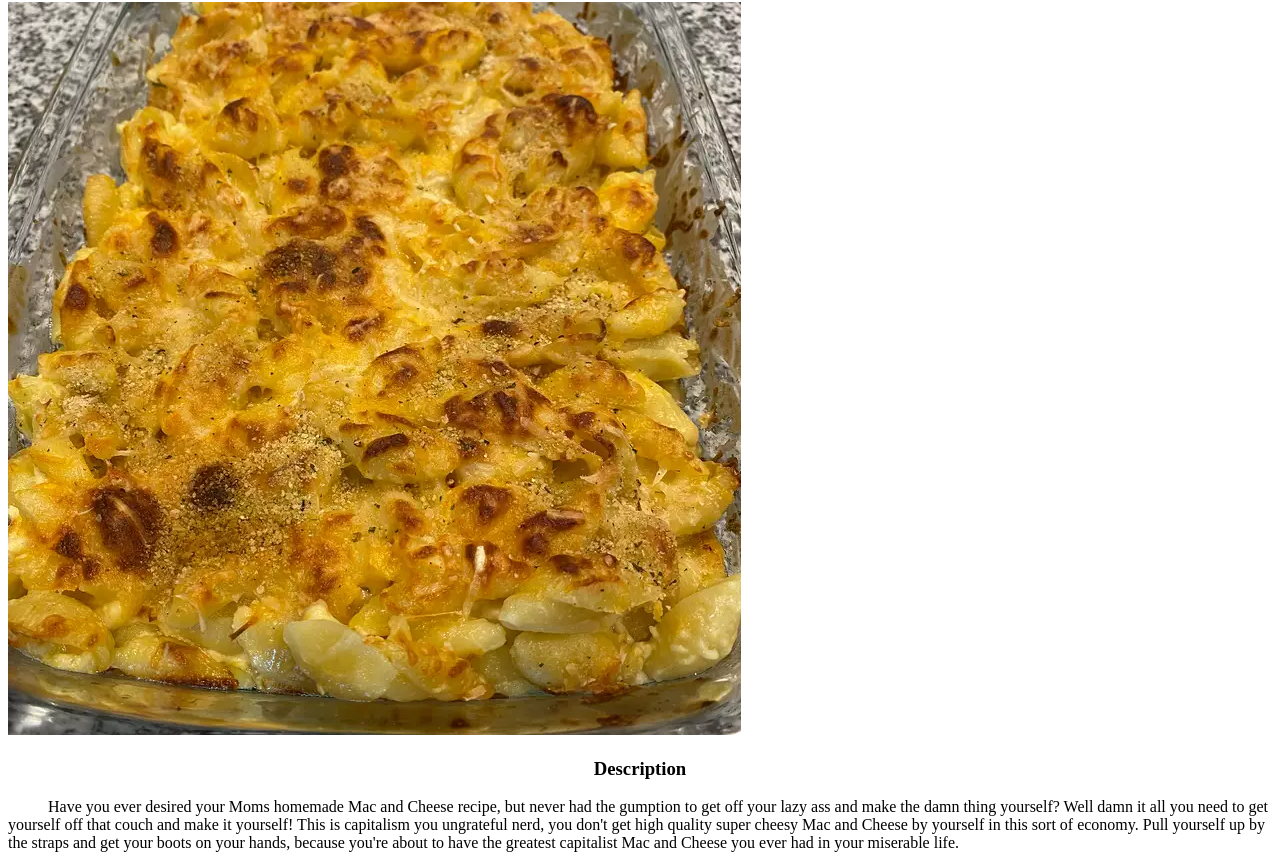
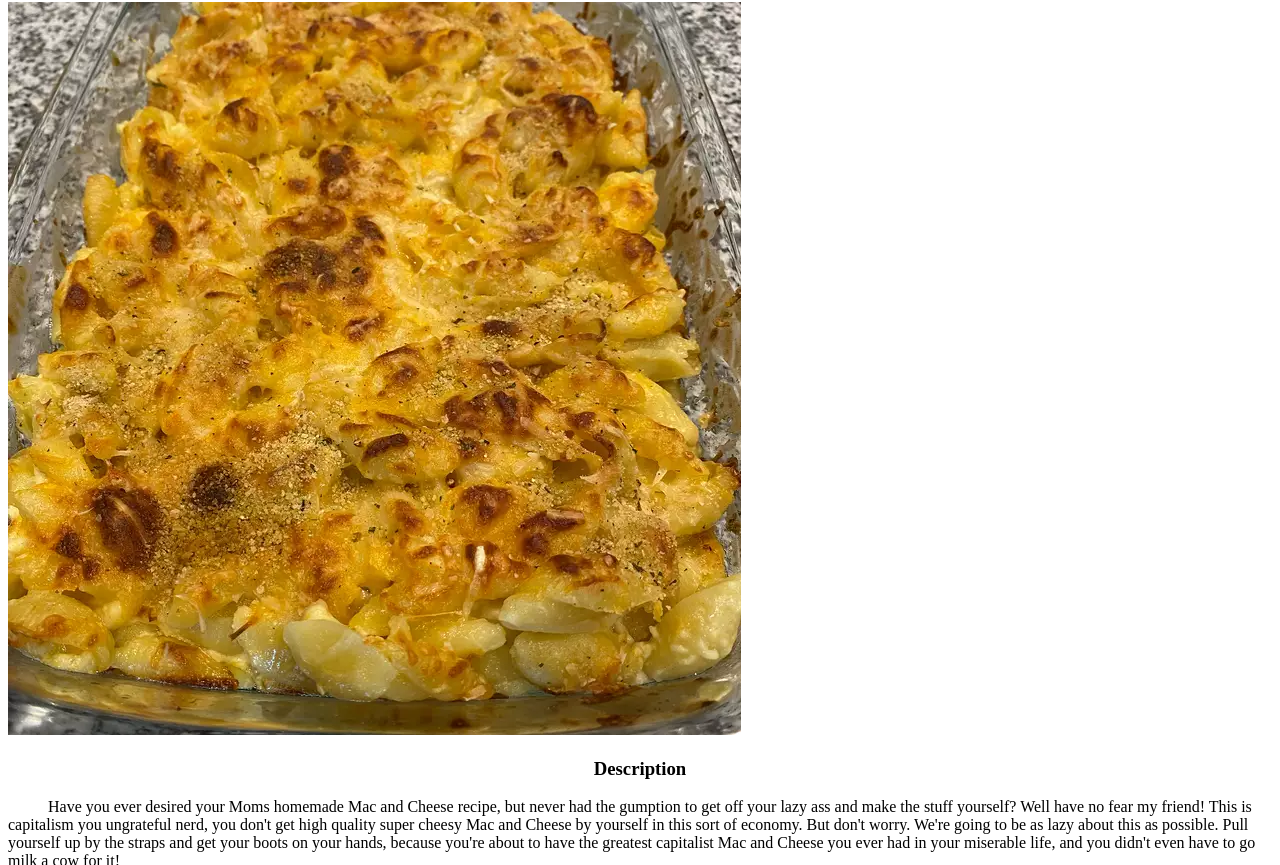
Before and after one commit to Jigidy/odin-recipes, a plain HTML site: page recipes/hmMacandCheese.html in a window 1280 px wide. Shown: the part 78-943 px from the top of the page. Drawn offline with Linux system fonts and the light colour scheme.

Commit message:
Edited description of hmMacandCheese
Did it for some appropriateness and brevity.

```diff
--- a/recipes/hmMacandCheese.html
+++ b/recipes/hmMacandCheese.html
@@ -12,7 +12,7 @@
 
             <h3 style="text-align: center;">Description</h3>
 
-                <p style="text-indent: 40px">Have you ever desired your Moms homemade Mac and Cheese recipe, but never had the gumption to get off your lazy ass and make the damn thing yourself? Well damn it all you need to get yourself off that couch and make it yourself! This is capitalism you ungrateful nerd, you don't get high quality super cheesy Mac and Cheese by yourself in this sort of economy. Pull yourself up by the straps and get your boots on your hands, because you're about to have the greatest capitalist Mac and Cheese you ever had in your miserable life.</p>
+                <p style="text-indent: 40px">Have you ever desired your Moms homemade Mac and Cheese recipe, but never had the gumption to get off your lazy ass and make the stuff yourself? Well have no fear my friend! This is capitalism you ungrateful nerd, you don't get high quality super cheesy Mac and Cheese by yourself in this sort of economy. But don't worry. We're going to be as lazy about this as possible. Pull yourself up by the straps and get your boots on your hands, because you're about to have the greatest capitalist Mac and Cheese you ever had in your miserable life, and you didn't even have to go milk a cow for it!</p>
 
                 <p style="text-indent: 40px;"><em>Some terms and conditions apply. Note that Jigidy's website is not responsible for bloating, constipation, lactose intolerance, gluten allergies or other medical conditions you cast aside in the rat race that is the pursuit of happiness. For further assistance, please see a medical professional who can give you the medications you need to eat this meal in exchange for hundreds of dollars that you definitely have.</em></p>
 
```
